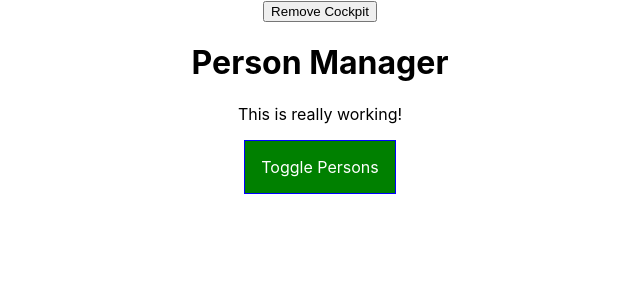
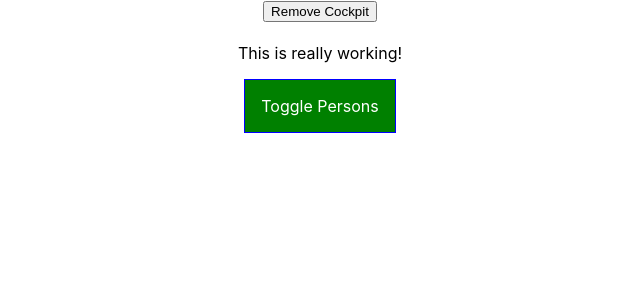
Before and after one commit to bevanshaw/react-complete-guide, a React (Create React App) app: page / in a window 1280 px wide. Shown: the top 300 px of the page, without its empty margins (320-960 px from the left). Built offline with nearby package versions, Linux system fonts and the light colour scheme.

Commit message:
103 Another form of Higher Order Components

```diff
--- a/src/components/Cockpit/Cockpit.js
+++ b/src/components/Cockpit/Cockpit.js
@@ -4,6 +4,7 @@ import classes from './Cockpit.module.css';
 const cockpit = (props) => {
     useEffect(() =>{
         console.log('[Cockpit.js] useEffect');
+        // HTTP request...
         setTimeout (() => {
             alert('Saved data to cloud!');
         },1000);
@@ -26,10 +27,10 @@ const cockpit = (props) => {
         btnClass = classes.Red;
     }
 
-    if(props.persons.length <= 2){
+    if(props.personsLength <= 2){
       assignedClasses.push(classes.red); //classes = ['red'];
     }
-    if(props.persons.length <= 1){
+    if(props.personsLength <= 1){
       //classes = ['red', 'bold'].join(' ');
       assignedClasses.push(classes.bold); //classes = ['red', 'bold'];
     }
@@ -45,4 +46,4 @@ const cockpit = (props) => {
     );
 };
 
-export default cockpit;
+export default React.memo(cockpit);
--- a/src/components/Persons/Person/Person.js
+++ b/src/components/Persons/Person/Person.js
@@ -1,5 +1,6 @@
 import React, {Component} from 'react';
 import classes from './Person.module.css';
+import Aux from '../../../hoc/Auxiliary.js';
 
 class Person extends Component {
     state = {
@@ -11,15 +12,20 @@ class Person extends Component {
         console.log('[Person.js] rendering...');
 
         return (
-            <div className={classes.Person}>
-                <p onClick={this.props.click}>I am {this.props.name} and my age is {this.props.age} years old </p>
+            <Aux>
+                <p onClick={this.props.click}>
+                    I am {this.props.name} and my age is {this.props.age} years old
+                </p>
                 <p>{this.props.children}</p>
-                <input type="text" onChange={this.props.changed} value={this.props.name} />
-            </div>
-
-        )
+                <input
+                    type="text"
+                    onChange={this.props.changed}
+                    value={this.props.name}
+                />
+            </Aux>
+        );
     }
 
-};
+}
 
 export default Person;
--- a/src/components/Persons/Persons.js
+++ b/src/components/Persons/Persons.js
@@ -1,17 +1,24 @@
-import React, { Component } from 'react';
+import React, { PureComponent } from 'react';
 import Person from './Person/Person';
 
-class Persons extends Component {
+class Persons extends PureComponent {
     // static getDerivedStateFromProps(props, state){
     //     console.log('{Persons.js] getDerivedStateFromProps');
     //     return this.state;
     // }
 
-    //Note: Must return true or false
-    shouldComponentUpdate(nextProps, nextState) {
-        console.log('[Persons.js] shouldComponentUpdate');
-        return true;
-    }
+    // //Note: Must return true or false. Also do not need this if checking everything. In this case PureComponent should be used.
+    // shouldComponentUpdate(nextProps, nextState) {
+    //     console.log('[Persons.js] shouldComponentUpdate');
+    //     if (nextProps.persons !== this.props.persons ||
+    //         nextProps.changed !== this.props.changed ||
+    //         nextProps.clicked !== this.props.clicked
+    //     ){
+    //         return true;
+    //     }else{
+    //         return false;
+    //     }
+    // }
 
     // getSnapshotBeforeUpdate(prevProps, prevState){
     //     console.log('[Persons.js] getSnapshotBeforeUpdate');
--- a/src/containers/App.js
+++ b/src/containers/App.js
@@ -2,6 +2,8 @@ import React, { Component } from 'react';
 import classes from './App.module.css';
 import Persons from '../components/Persons/Persons';
 import Cockpit from '../components/Cockpit/Cockpit';
+import withClass from '../hoc/withClass';
+import Aux from '../hoc/Auxiliary.js';
 
 class App extends Component {
 state = {
@@ -73,22 +75,25 @@ componentDidUpdate(prevProps, prevState, snapshot){
     }
 
     return (
-      <div className={classes.App}>
+      <Aux>
         <button
         onClick={() =>{
           this.setState({showCockpit:false})
           }} >
           Remove Cockpit
           </button>
-        {this.state.showCockpit ? <Cockpit
-        title={this.props.appTitle}
-        showPersons={this.state.showPersons}
-        persons={this.state.persons}
-        clicked={this.togglePersonsHandler}/> : null}
+        {this.state.showCockpit ? (
+          <Cockpit
+            title={this.props.appTitle}
+            showPersons={this.state.showPersons}
+            personsLength={this.state.persons.length}
+            clicked={this.togglePersonsHandler}
+          />
+        ) : null}
         {persons}
-      </div>
+      </Aux>
     );
   }
 }
 
-export default App;
+export default withClass(App, classes.App);
--- /dev/null
+++ b/src/hoc/Auxiliary.js
@@ -0,0 +1,3 @@
+ const aux = props => props.children;
+
+ export default aux;
--- /dev/null
+++ b/src/hoc/withClass.js
@@ -0,0 +1,10 @@
+import React from 'react';
+
+const withClass = (WrappedComponent, className) => {
+    return props => (
+        <div className={className}>
+            <WrappedComponent/>
+        </div>
+    );
+};
+export default withClass;
```
